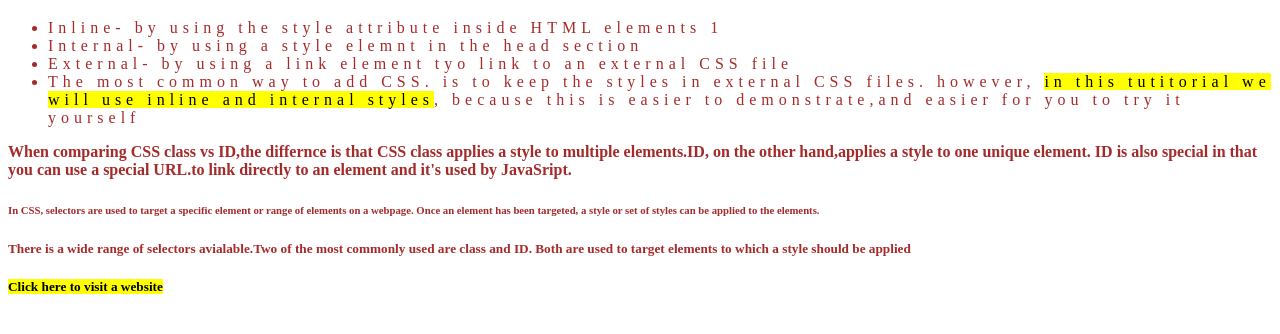
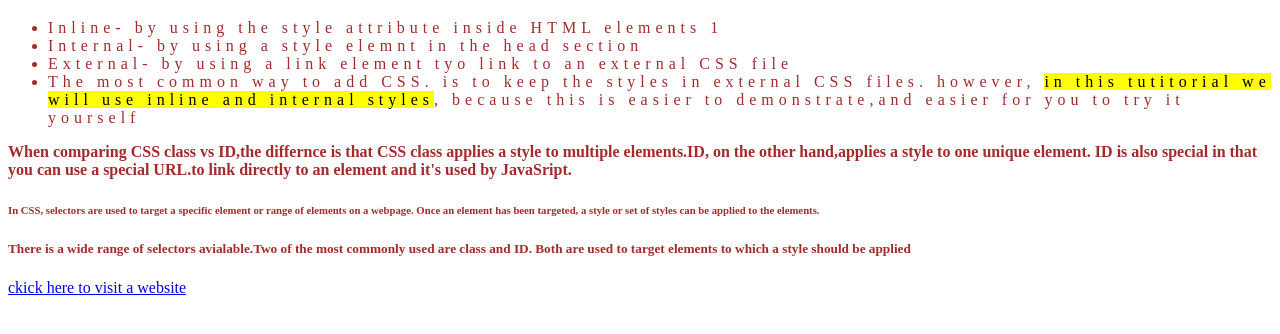
Before and after one commit to Anshuvns/CSS-Assignment1, a plain HTML site: page index.html in a window 1280 px wide. Shown: the part 336-670 px from the top of the page. Drawn offline with Linux system fonts and the light colour scheme.

Commit message:
Update index.html

```diff
--- a/index.html
+++ b/index.html
@@ -38,7 +38,7 @@
         been targeted, a style or set of styles can be applied to the elements.</h6>
     <h5>There is a wide range of selectors avialable.Two of the most commonly used are class and ID. Both are used to
         target elements to which a style should be applied</h5>
-        <h5> <mark>Click here to visit a website</mark></h5>
-</body>
+        <a href="https://monkeytype.com/"<mark>ckick here to visit a website</mark></a>
+
 
 </html>
```
